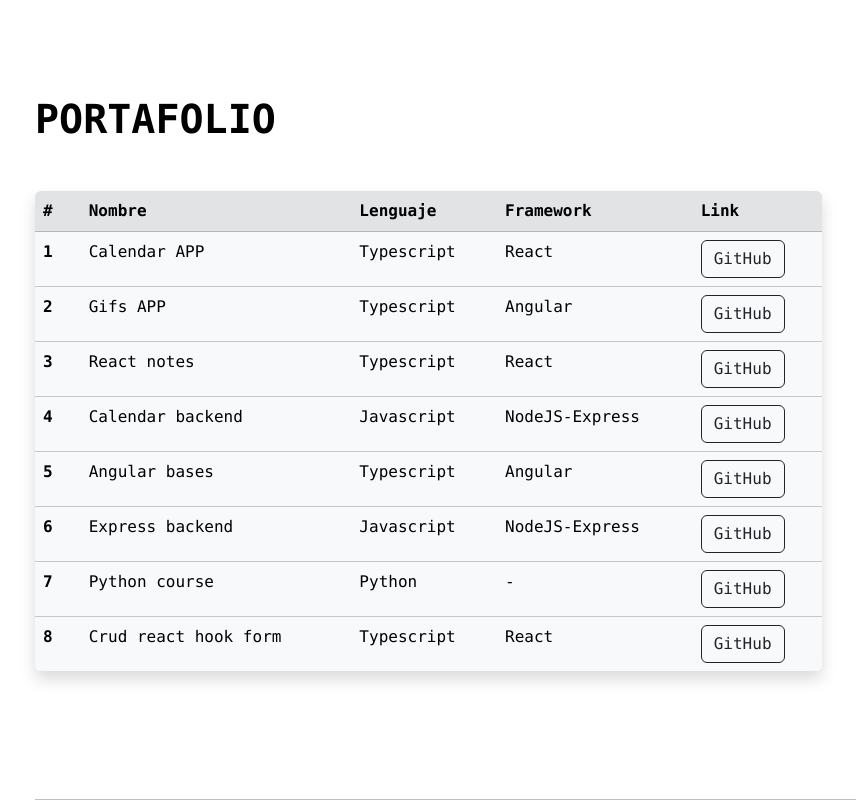
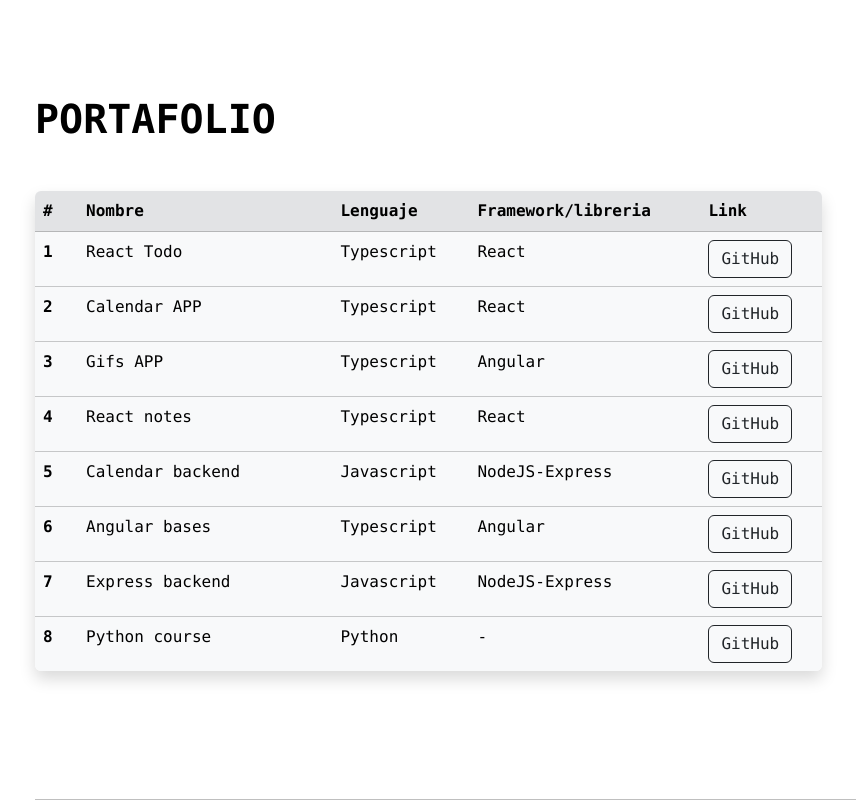
Before and after one commit to Borzar/portafolio-react, a React (Create React App) app: page / in a window 1280 px wide. Shown: the part 2516-3316 px from the top of the page, without its empty margins (241-1097 px from the left). Built offline with nearby package versions, Linux system fonts and the light colour scheme.

Commit message:
added react-todo

```diff
--- a/src/components/ProyectTable.tsx
+++ b/src/components/ProyectTable.tsx
@@ -10,7 +10,7 @@ export const ProyectTable = () => {
               <th scope="col">#</th>
               <th scope="col">Nombre</th>
               <th scope="col">Lenguaje</th>
-              <th scope="col">Framework</th>
+              <th scope="col">Framework/libreria</th>
               <th scope="col">Link</th>
             </tr>
           </thead>
@@ -21,7 +21,7 @@ export const ProyectTable = () => {
                 <th scope="row">{count++}</th>
                 <td>{x.title}</td>
                 <td>{x.languages}</td>
-                <td>{x.framework}</td>
+                <td>{x["framework-libreria"]}</td>
                 <td>
                   <a href={x.link} className="btn btn-outline-dark">
                     GitHub
--- a/src/proyects/data/interface.ts
+++ b/src/proyects/data/interface.ts
@@ -1,6 +1,6 @@
 export interface proyectsProps {
   title: string
   languages: string
-  framework: string
+  "framework-libreria": string
   link: string
 }
--- a/src/proyects/data/proyects.ts
+++ b/src/proyects/data/proyects.ts
@@ -2,69 +2,76 @@ import { proyectsProps } from "./interface"
 
 export const proyects: proyectsProps[] =  [
   {
+    title: 'React Todo',
+    languages: 'Typescript',
+    "framework-libreria": 'React',
+    link: 'https://github.com/Borzar/react-todo',
+  },
+  {
     title: 'Calendar APP',
     languages: 'Typescript',
-    framework: 'React',
+    "framework-libreria": 'React',
     link: 'https://github.com/Borzar/calendar-app',
   },
   {
     title: 'Gifs APP',
     languages: 'Typescript',
-    framework: 'Angular',
+    "framework-libreria": 'Angular',
     link: 'https://github.com/Borzar/gifsApp-angular',
   },
   {
     title: 'React notes',
     languages: 'Typescript',
-    framework: 'React',
+    "framework-libreria": 'React',
     link: 'https://github.com/Borzar/react-notes-app',
   },
   {
     title: 'Calendar backend',
     languages: 'Javascript',
-    framework: 'NodeJS-Express',
+    "framework-libreria": 'NodeJS-Express',
     link: 'https://github.com/Borzar/calendar-backend',
   },
   {
     title: 'Angular bases',
     languages: 'Typescript',
-    framework: 'Angular',
+    "framework-libreria": 'Angular',
     link: 'https://github.com/Borzar/angular-bases',
   },
   {
     title: 'Express backend',
     languages: 'Javascript',
-    framework: 'NodeJS-Express',
+    "framework-libreria": 'NodeJS-Express',
     link: 'https://github.com/Borzar/express-backend',
   },
   {
     title: 'Python course',
     languages: 'Python',
-    framework: ' - ',
+    "framework-libreria": ' - ',
     link: 'https://github.com/Borzar/python-course',
   },
   {
     title: 'Crud react hook form',
     languages: 'Typescript',
-    framework: 'React',
+    "framework-libreria": 'React',
     link: 'https://github.com/Borzar/crud-react-hook-form',
   },
   {
     title: 'Heroes APP',
     languages: 'Typescript',
-    framework: 'React',
+    "framework-libreria": 'React',
     link: 'https://github.com/Borzar/HeroesApp',
   },
   {
     title: 'Poke front',
     languages: 'Typescript',
-    framework: 'React',
+    "framework-libreria": 'React',
     link: 'https://github.com/Borzar/poke-front',
   },
   {
     title: 'Giphy',
     languages: 'Typescript',
-    framework: 'React',
+    "framework-libreria": 'React',
+
     link: 'https://github.com/Borzar/giphy',
   },
 ]
```
Also changed, not shown: 1 other file (tests, documents, lock files or other folders).
